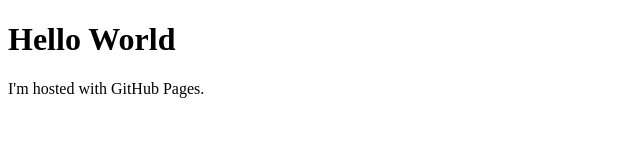
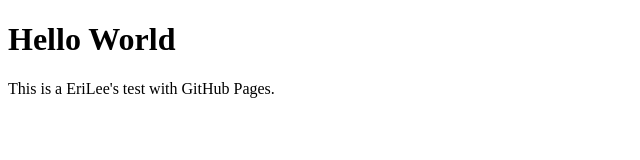
Before and after one commit to EriLee/tesWeb.github.io, a plain HTML site: page index.html in a window 1280 px wide. Shown: the whole page, without its empty margins (0-640 px from the left). Drawn offline with Linux system fonts and the light colour scheme.

Commit message:
updata web

```diff
--- a/index.html
+++ b/index.html
@@ -2,6 +2,6 @@
 <html>
 	<body>
 		<h1>Hello World</h1>
-		<p>I'm hosted with GitHub Pages.</p>
+		<p>This is a EriLee's test with GitHub Pages.</p>
 	</body>
 </html>
```
